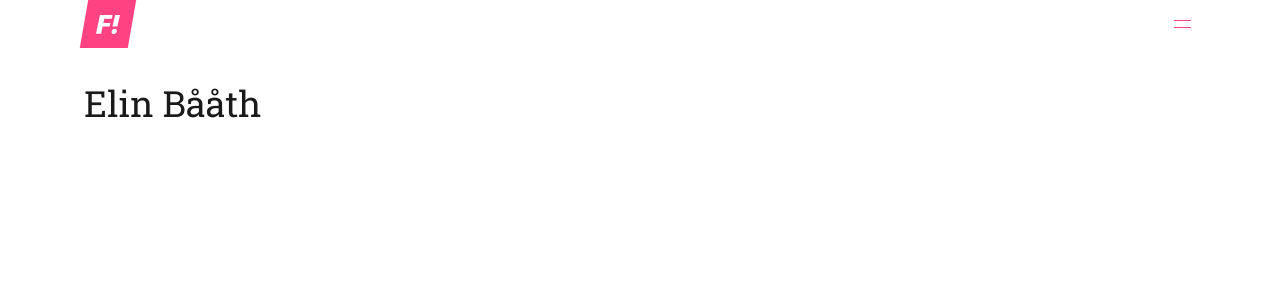
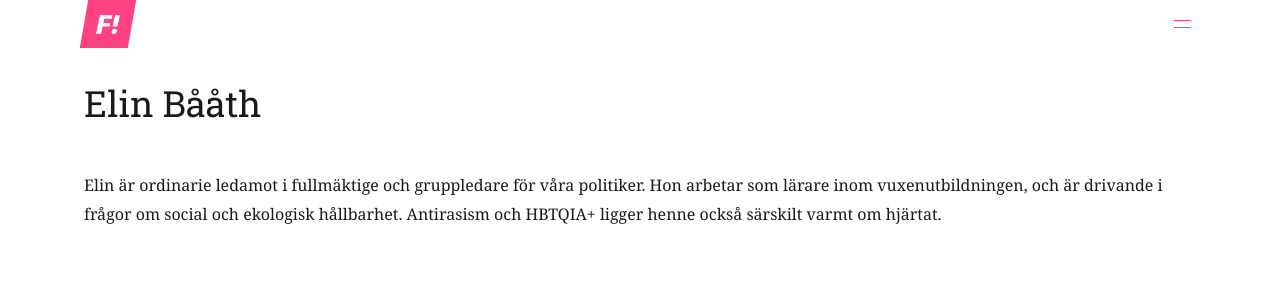
Before and after one commit to figotland/figotland, a Jekyll site: the page built from _authors/elin-baath.markdown, in a window 1280 px wide. Shown: the top 300 px of the page. Built offline with Jekyll 4.4.1, drawn with Linux system fonts in a browser that asks for light colours; nearby versions of some CDN libraries.

Commit message:
Updated Elin Baath

```diff
--- a/_authors/elin-baath.markdown
+++ b/_authors/elin-baath.markdown
@@ -1,5 +1,8 @@
 ---
 title: Elin Bååth
 date: 2017-10-04 11:45:00 Z
+image: "/uploads/elin.jpg"
 role: Fullmäktigeledamot (F! Gotland)
 ---
+
+Elin är ordinarie ledamot i fullmäktige och gruppledare för våra politiker. Hon arbetar som lärare inom vuxenutbildningen, och är drivande i frågor om social och ekologisk hållbarhet. Antirasism och HBTQIA+ ligger henne också särskilt varmt om hjärtat.
```
